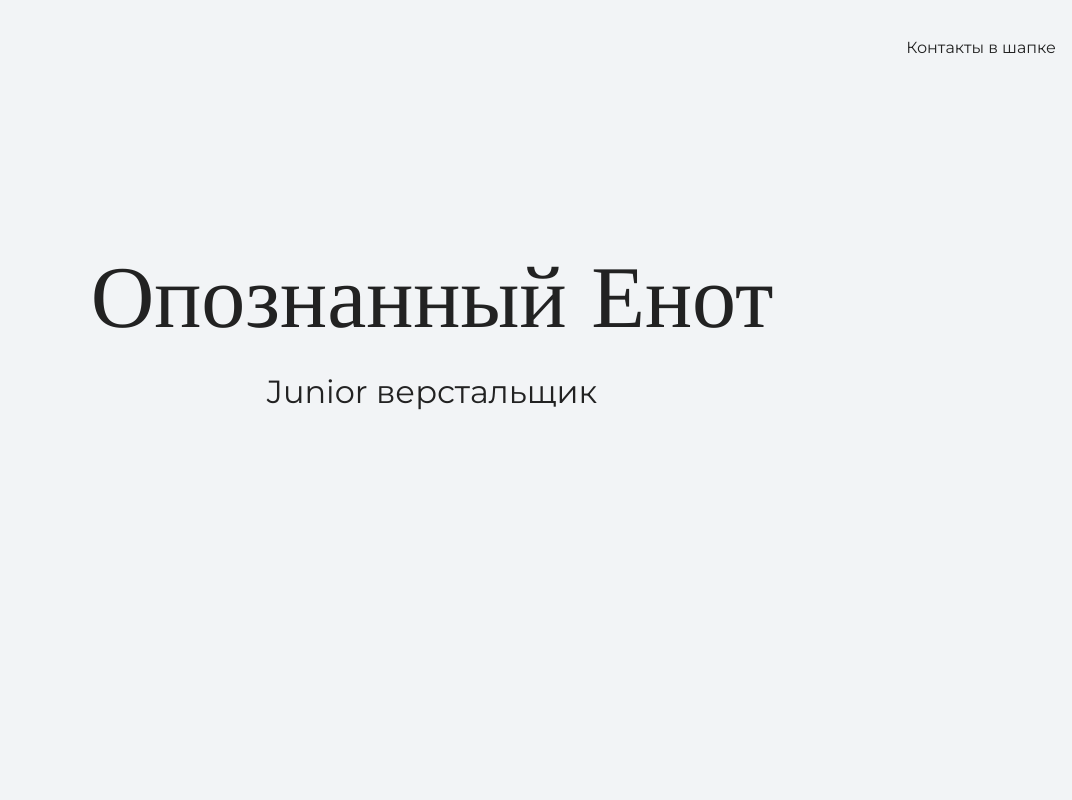
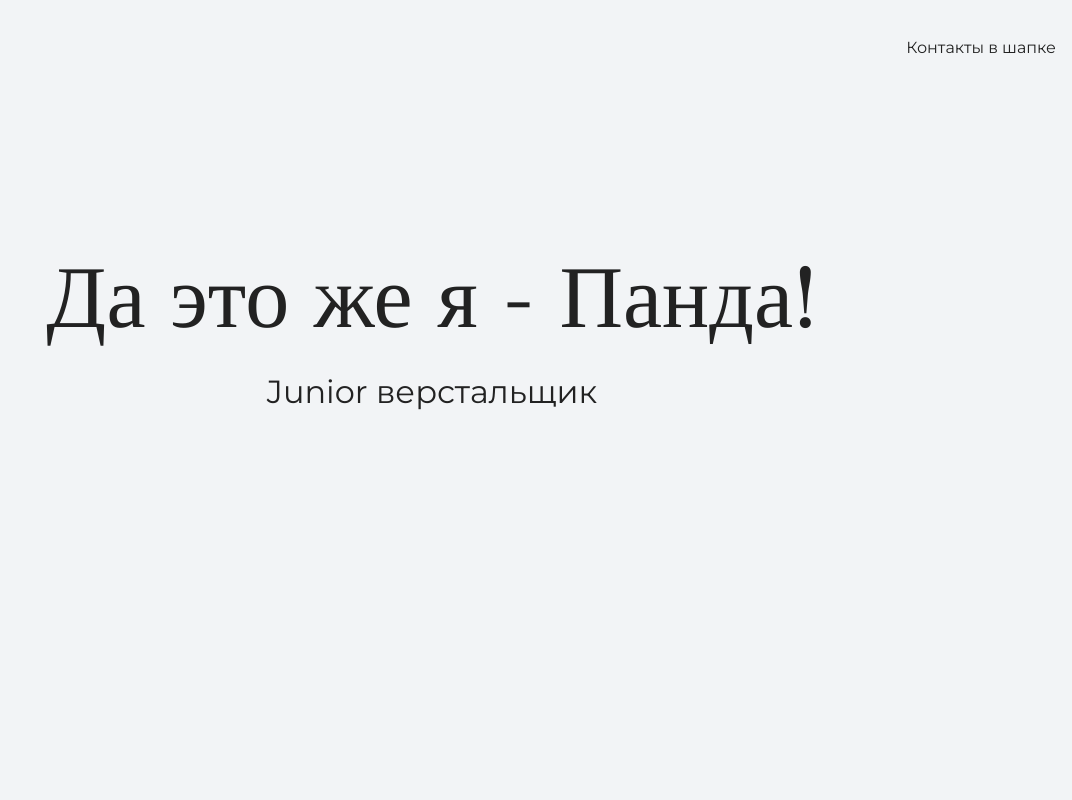
Before and after one commit to Genavasya/My-site, a plain HTML site: page index.html in a window 1280 px wide. Shown: the top 800 px of the page, without its empty margins (208-1280 px from the left). Drawn offline with nearby package versions, Linux system fonts and the light colour scheme.

Commit message:
Панда жеж

```diff
--- a/index.html
+++ b/index.html
@@ -16,7 +16,7 @@
 
     <section class="hero-image">
       <div class="container">
-      <h1 class="heading">Опознанный Енот</h1>
+      <h1 class="heading">Да это же я - Панда!</h1>
       <p>Junior верстальщик</p>
       </div>
     </section>
```
